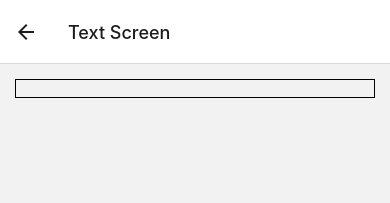
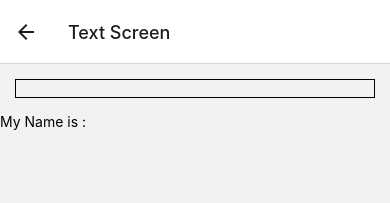
Before and after one commit to DavinderSingh-ds/Training_React_Native_App, a React Native app: screen /TextScr in a window 390 px wide. Shown: the top 203 px of the page. Built offline with nearby package versions, Linux system fonts and the light colour scheme.

Commit message:
Updating State by TextInput

```diff
--- a/src/screens/TextScreen.js
+++ b/src/screens/TextScreen.js
@@ -1,14 +1,19 @@
-import React from 'react';
+import React,{useState} from 'react';
 import {View,Text,StyleSheet,TextInput} from 'react-native';
 
 const TextScreen = () => {
+    const [name,setName] = useState('');
+
     return (
         <View>
             <TextInput
                 style = {styles.input}
                 autoCapitalize="none"
                 autoCorrect={false}
+                value={name}
+                onChangeText={(newValue) => setName(newValue)}
             />
+            <Text>My Name is : {name}</Text>
         </View>
     );
 };
```
